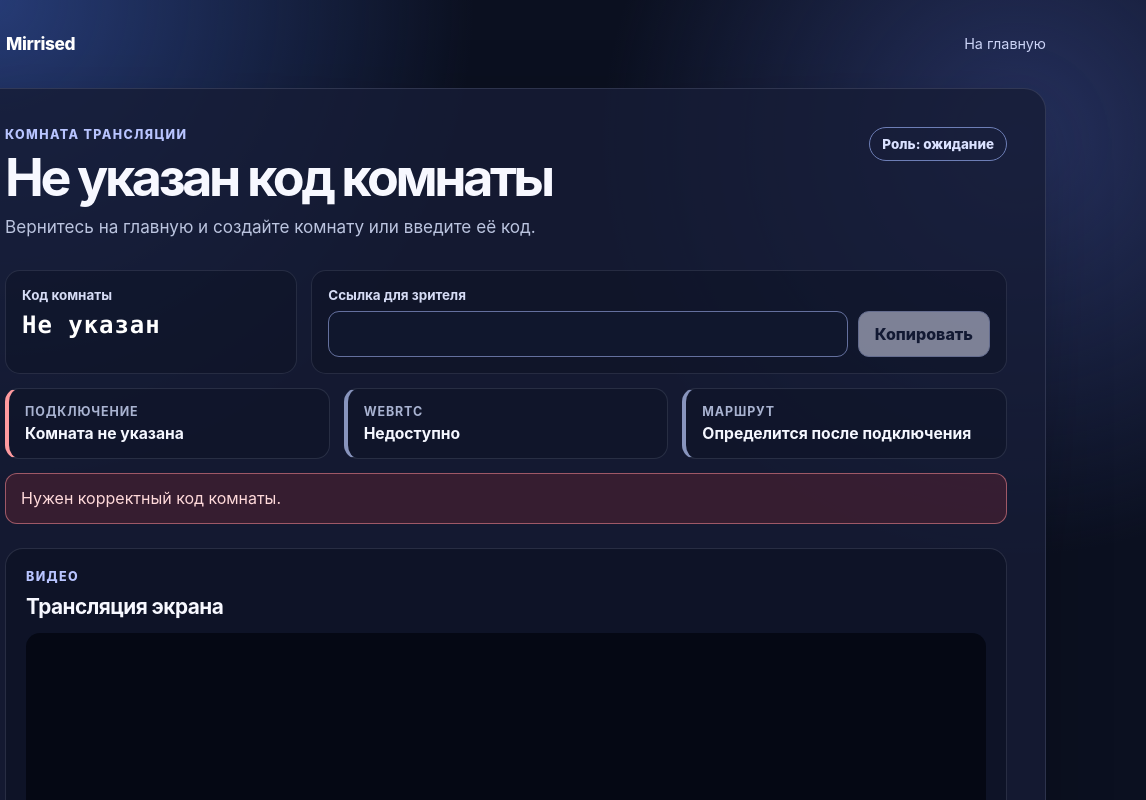
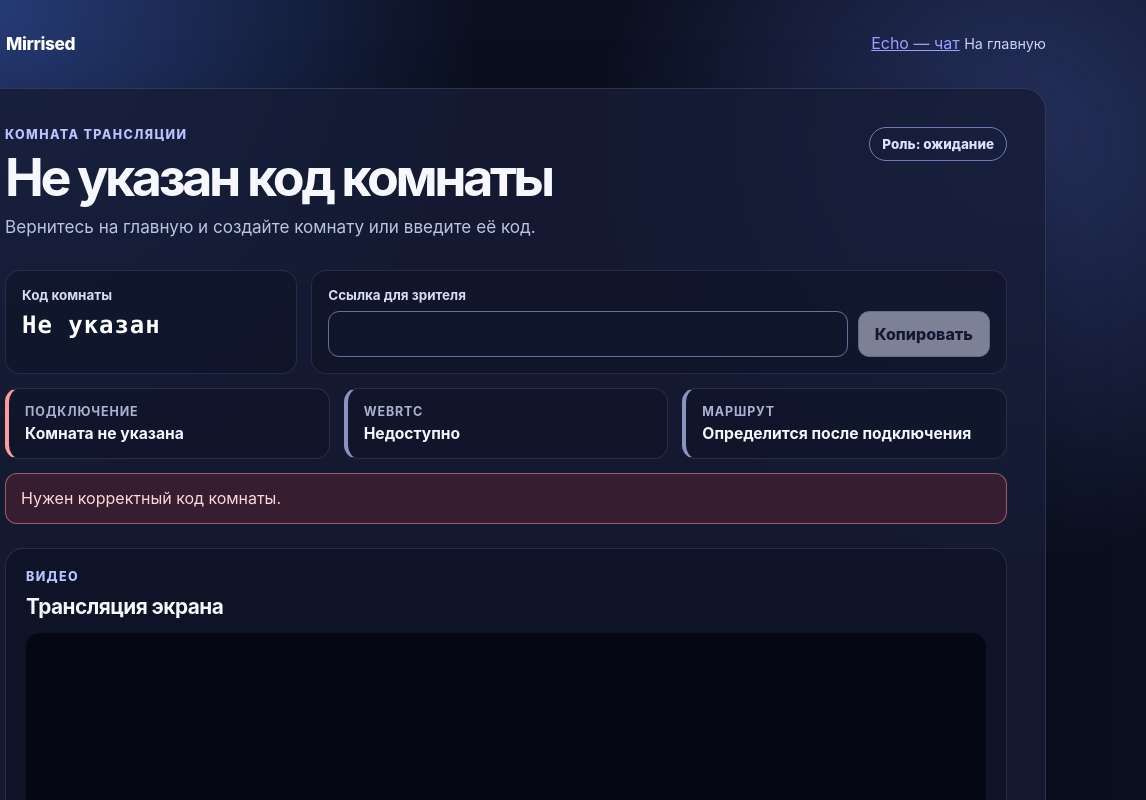
Before and after one commit to FArseniy/Mirrised, a website: page public/room.html in a window 1280 px wide. Shown: the top 800 px of the page, 134-1280 px from the left. Drawn offline with nearby package versions, Linux system fonts and the light colour scheme.

Commit message:
feat: link room page to Echo chat

```diff
--- a/public/room.html
+++ b/public/room.html
@@ -14,7 +14,10 @@
           <span class="brand-mark" aria-hidden="true">↗</span>
           <span>Mirrised</span>
         </a>
-        <a class="back-link" href="/">На главную</a>
+        <div class="header-actions">
+          <a class="service-link" href="https://echo.erised.click/" target="_blank" rel="noopener noreferrer">Echo — чат</a>
+          <a class="back-link" href="/">На главную</a>
+        </div>
       </header>
 
       <section class="room-card" aria-labelledby="room-title">
```
